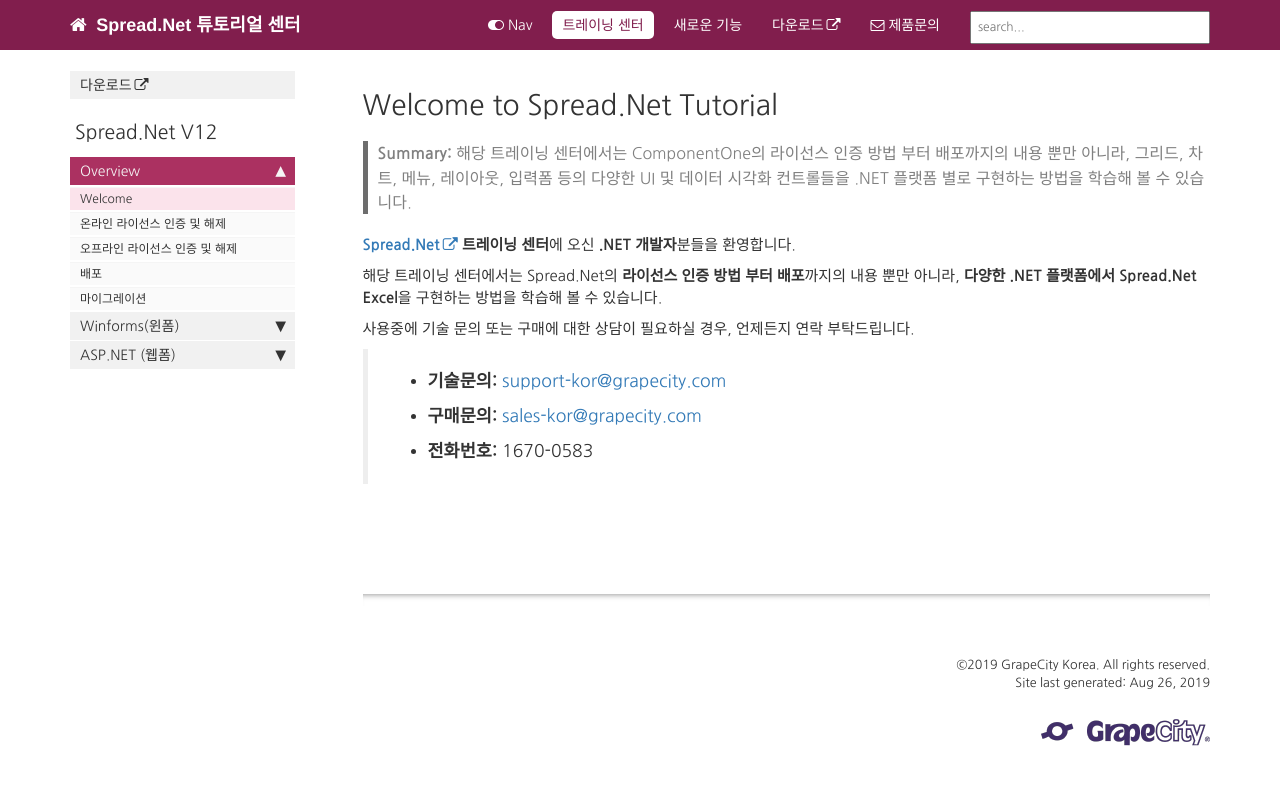
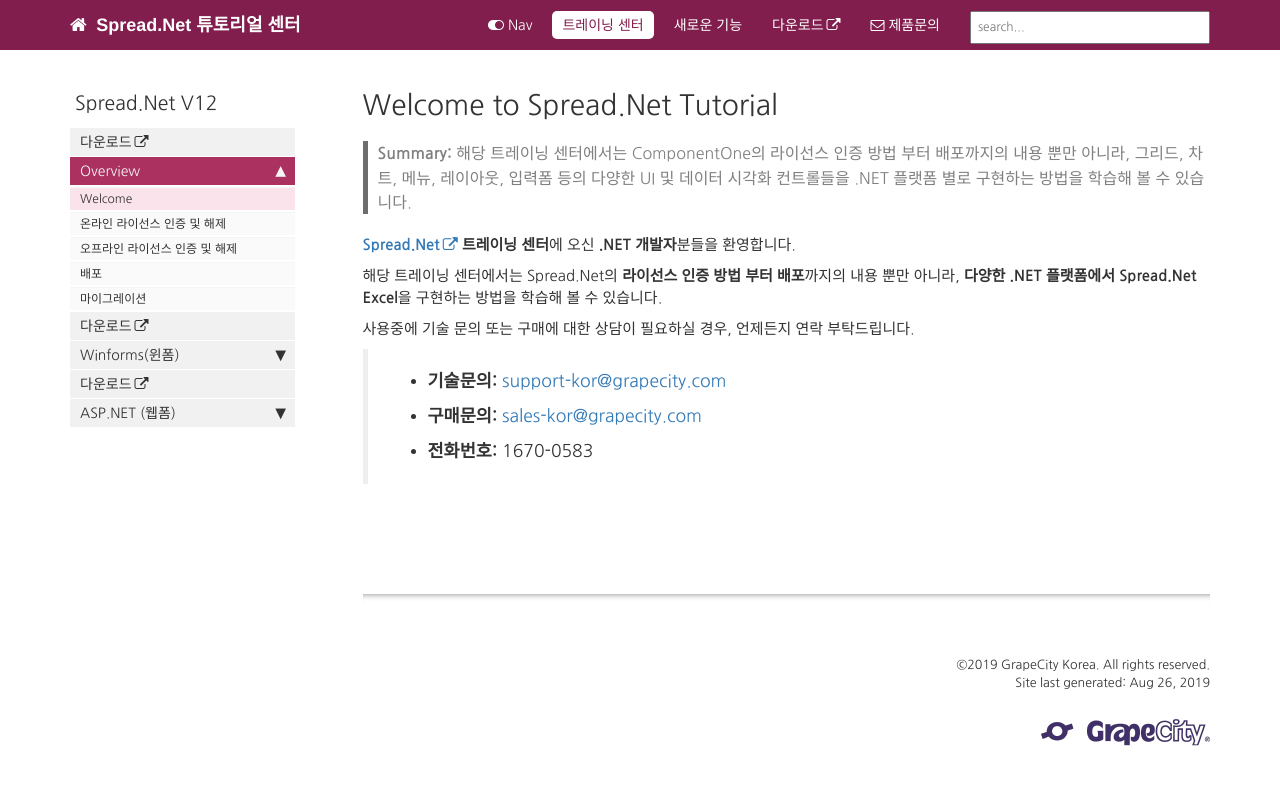
Before and after one commit to grapecity-korea/SP.NETraining.github.io, a Jekyll site: the page built from index.md, in a window 1280 px wide. Shown: the top 785 px of the page. Built offline with Jekyll 4.4.1, drawn with Linux system fonts in a browser that asks for light colours; comment, search, counter and statistics services are not loaded; part of the change alters nothing that is shown.

Commit message:
Update sidebar.html

```diff
--- a/_includes/sidebar.html
+++ b/_includes/sidebar.html
@@ -1,11 +1,11 @@
 {% assign sidebar = site.data.sidebars[page.sidebar].entries %}
 
 <ul id="mysidebar" class="nav">
-    <li><a href="https://www.grapecity.co.kr/download/spreadnet">다운로드</a></li>
   <li class="sidebarTitle">{{sidebar[0].product}} {{sidebar[0].version}}</li>
   {% for entry in sidebar %}
   {% for folder in entry.folders %}
   {% if folder.output contains "web" %}
+  <li><a href="https://www.grapecity.co.kr/download/spreadnet">다운로드</a></li>
   <li>
       <a title="{{folder.title}}" href="#">{{folder.title}}</a>
       <ul>
```
